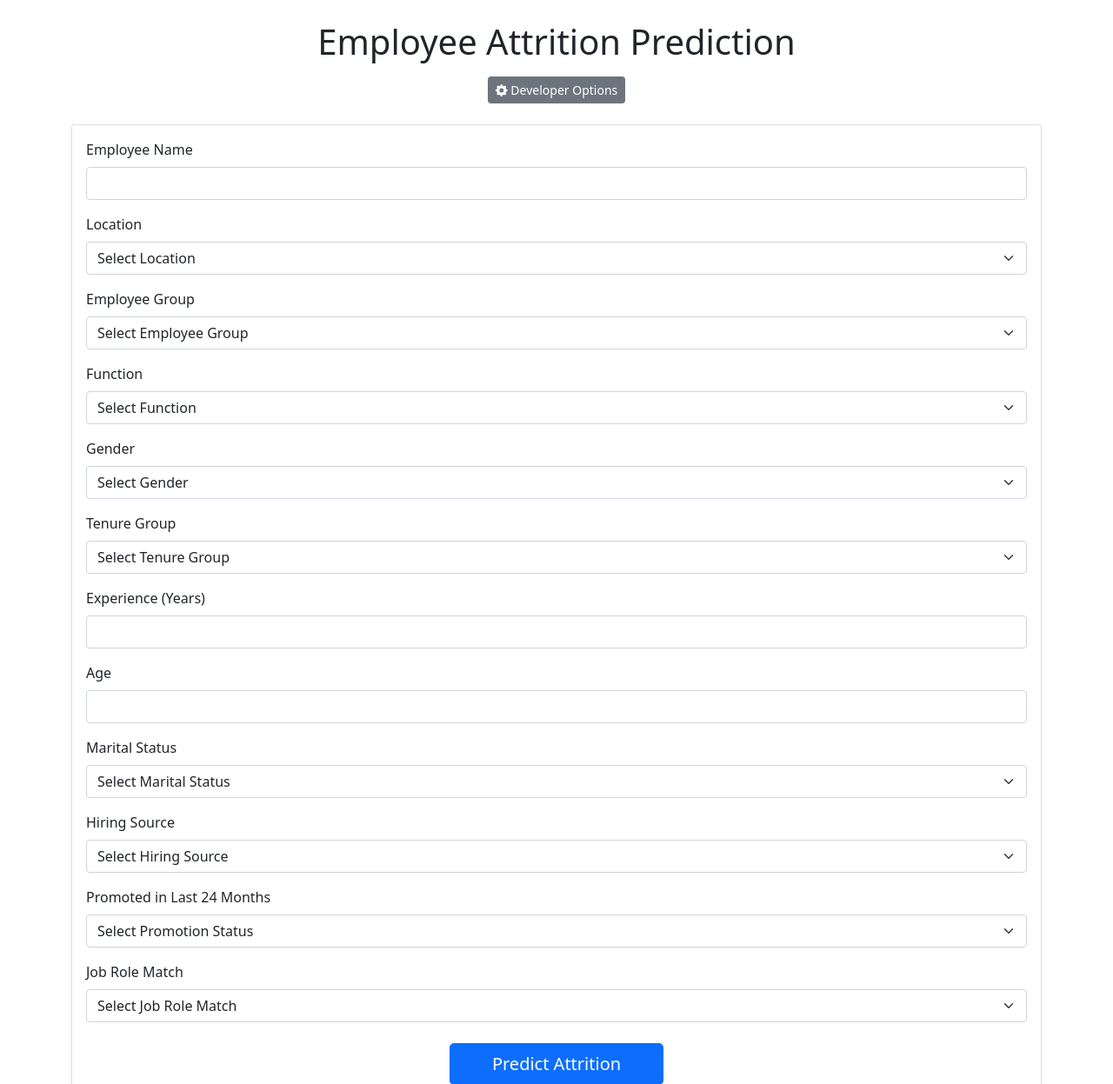
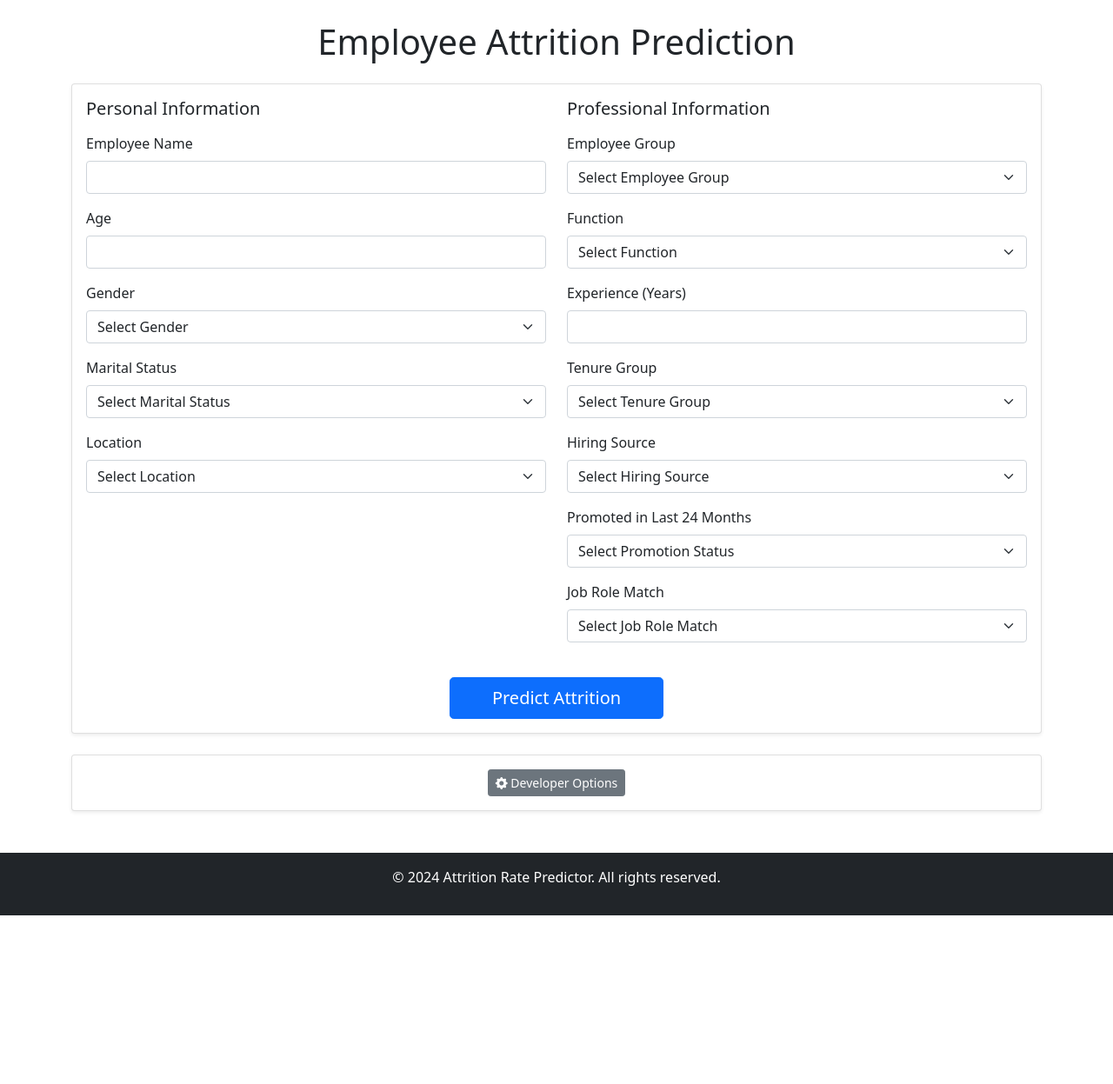
Before and after one commit to Vanaja2003/attrition-predictor, a Django app: page /show_attrition/ in a window 1280 px wide. Shown: the part 66-1313 px from the top of the page at 87% size. After the commit the page ends 1119 px from the top, so only its background shows below. Run offline with Django 3.2, Linux system fonts and the light colour scheme.

Commit message:
Added smooth scroll to prediction results after form submission

```diff
--- a/Attrition/templates/attrition_form.html
+++ b/Attrition/templates/attrition_form.html
@@ -7,19 +7,6 @@
 <div class="container mt-4">
     <div class="form-header text-center mb-4">
         <h1>Employee Attrition Prediction</h1>
-        <div class="mt-3">
-            <button class="btn btn-sm btn-secondary" type="button" data-bs-toggle="collapse" data-bs-target="#testDataButtons" aria-expanded="false" aria-controls="testDataButtons">
-                <i class="bi bi-gear-fill"></i> Developer Options
-            </button>
-            <div class="collapse mt-2" id="testDataButtons">
-                <div class="card card-body">
-                    <div class="d-flex justify-content-center gap-2">
-                        <button type="button" class="btn btn-warning" onclick="populateTestData()">Fill with High Risk Example</button>
-                        <button type="button" class="btn btn-success" onclick="populateTrueTestData()">Fill with Low Risk Example</button>
-                    </div>
-                </div>
-            </div>
-        </div>
     </div>
 
     {% if error %}
@@ -28,26 +15,44 @@
     </div>
     {% endif %}
 
-    {% if result %}
-    <div class="alert {% if result == 'Yes' %}alert-warning{% else %}alert-success{% endif %} mb-4 text-center">
-        <h4 class="alert-heading mb-0">Prediction Result</h4>
-        <p class="display-6 mb-0">Attrition Prediction: {{ result }}</p>
-        {% if result == 'Yes' %}
-        <p class="mb-0 mt-2">This employee might be at risk of leaving.</p>
-        {% else %}
-        <p class="mb-0 mt-2">This employee is likely to stay.</p>
-        {% endif %}
-    </div>
-    {% endif %}
-
-    <div class="card shadow-sm">
+    <div class="card shadow-sm mb-4">
         <div class="card-body">
             <form method="post" action="" class="needs-validation" novalidate>
                 {% csrf_token %}
 
+                <div class="row">
+                    <!-- Left Column - Personal Information -->
+                    <div class="col-md-6">
+                        <h5 class="mb-3">Personal Information</h5>
+
                         <div class="mb-3">
                             <label for="personName" class="form-label">Employee Name</label>
                             <input type="text" class="form-control" id="personName" name="Person Name" required>
+                        </div>
+
+                        <div class="mb-3">
+                            <label for="age" class="form-label">Age</label>
+                            <input type="number" class="form-control" id="age" name="age" required min="18" max="100">
+                        </div>
+
+                        <div class="mb-3">
+                            <label for="gender" class="form-label">Gender</label>
+                            <select class="form-select" id="gender" name="gender" required>
+                                <option value="">Select Gender</option>
+                                <option value="Male">Male</option>
+                                <option value="Female">Female</option>
+                                <option value="Other">Other</option>
+                            </select>
+                        </div>
+
+                        <div class="mb-3">
+                            <label for="marital" class="form-label">Marital Status</label>
+                            <select class="form-select" id="marital" name="Marital" required>
+                                <option value="">Select Marital Status</option>
+                                <option value="Single">Single</option>
+                                <option value="Married">Married</option>
+                                <option value="Other">Other</option>
+                            </select>
                         </div>
 
                         <div class="mb-3">
@@ -63,6 +68,11 @@
                                 <option value="Madurai">Madurai</option>
                             </select>
                         </div>
+                    </div>
+
+                    <!-- Right Column - Professional Information -->
+                    <div class="col-md-6">
+                        <h5 class="mb-3">Professional Information</h5>
 
                         <div class="mb-3">
                             <label for="empGroup" class="form-label">Employee Group</label>
@@ -162,7 +149,47 @@
         </div>
     </div>
 
+    {% if result %}
+    <div class="card shadow-sm mb-4" id="predictionResult">
+        <div class="card-body">
+            <div class="{% if result == 'Yes' %}text-warning{% else %}text-success{% endif %} text-center">
+                <h4 class="mb-3">Prediction Result</h4>
+                <p class="display-6 mb-2">Attrition Prediction: {{ result }}</p>
+                {% if result == 'Yes' %}
+                <p class="mb-0">This employee might be at risk of leaving.</p>
+                {% else %}
+                <p class="mb-0">This employee is likely to stay.</p>
+                {% endif %}
+            </div>
+        </div>
+    </div>
+    {% endif %}
+
+    <!-- Developer Options -->
+    <div class="card shadow-sm mb-4">
+        <div class="card-body">
+            <div class="text-center">
+                <button class="btn btn-sm btn-secondary" type="button" data-bs-toggle="collapse" data-bs-target="#testDataButtons" aria-expanded="false" aria-controls="testDataButtons">
+                    <i class="bi bi-gear-fill"></i> Developer Options
+                </button>
+                <div class="collapse mt-3" id="testDataButtons">
+                    <div class="d-flex justify-content-center gap-2">
+                        <button type="button" class="btn btn-warning" onclick="populateTestData()">Fill with High Risk Example</button>
+                        <button type="button" class="btn btn-success" onclick="populateTrueTestData()">Fill with Low Risk Example</button>
+                    </div>
+                </div>
+            </div>
+        </div>
+    </div>
+</div>
+
 <script>
+{% if result %}
+    document.addEventListener('DOMContentLoaded', function() {
+        document.getElementById('predictionResult').scrollIntoView({ behavior: 'smooth', block: 'center' });
+    });
+{% endif %}
+
 function populateTestData() {
     document.getElementById('personName').value = 'John Doe';
     document.getElementById('location').value = 'Bangalore';
```
Also changed, not shown: other parts of Attrition/templates/attrition_form.html (+4 -28 lines). Lines whose indentation alone changed are shown as unchanged.
